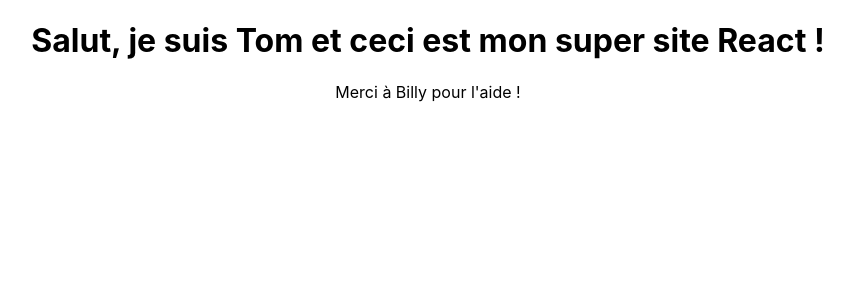
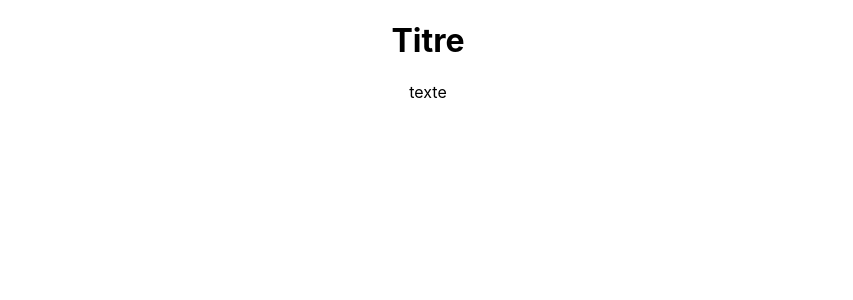
Before and after one commit to SC138/ThomasChevron-web, a React (Create React App) app: page / in a window 1280 px wide. Shown: the top 300 px of the page, without its empty margins (212-1065 px from the left). Built offline with nearby package versions, Linux system fonts and the light colour scheme.

Commit message:
test commit

```diff
--- a/src/App.js
+++ b/src/App.js
@@ -4,8 +4,8 @@
 function App() {
   return (
     <div className="App">
-      <h1>Salut, je suis Tom et ceci est mon super site React !</h1>
-      <p>Merci à Billy pour l'aide !</p>
+      <h1>Titre</h1>
+      <p>texte</p>
     </div>
   );
 }
```
